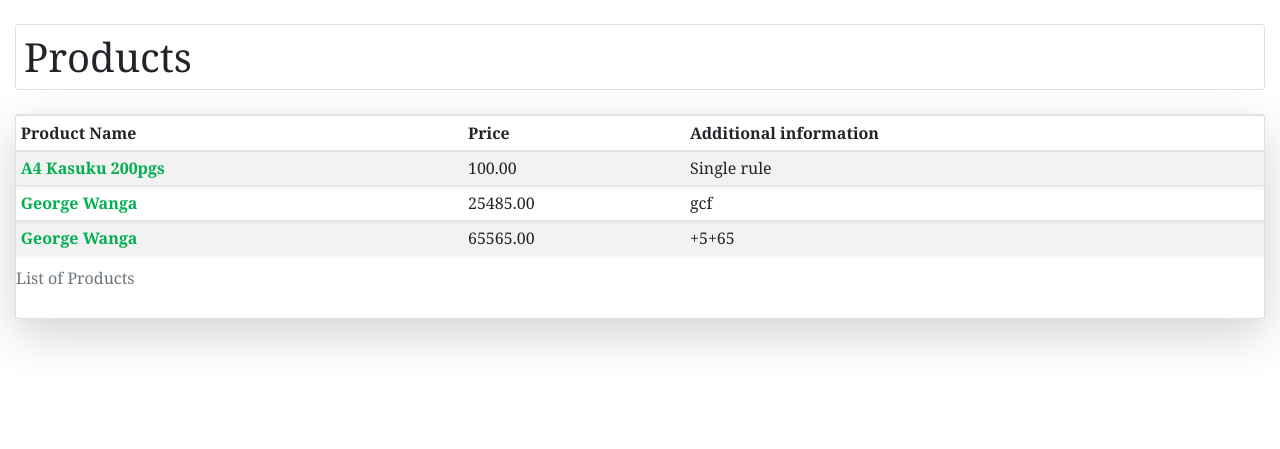
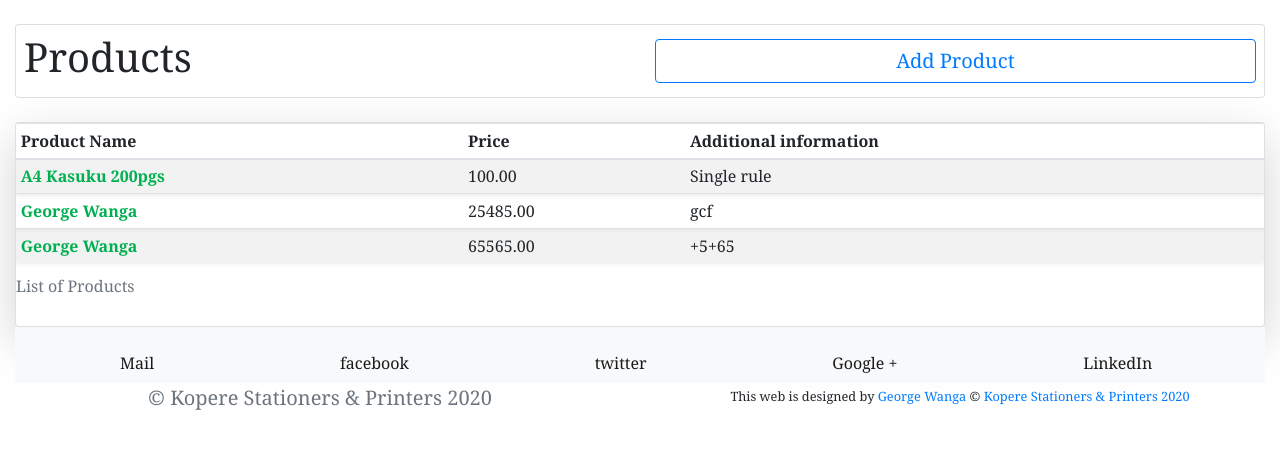
Before and after one commit to georgewanga/ksp, a Django app: page / in a window 1280 px wide. Shown: the part 62-511 px from the top of the page. Run offline with Django 3.2, Linux system fonts and the light colour scheme; data comes from the database, SQL or seed files in the repository; both versions use the stored data as it was after the commit; some libraries are stand-ins or nearby versions.

Commit message:
Formated the base html template and products template

```diff
--- a/inventories/templates/inventories/base.html
+++ b/inventories/templates/inventories/base.html
@@ -1,7 +1,20 @@
-{% extends "base.html" %} {% load static %}
+{% extends "base.html" %}
+{% load static %}
+{% url 'inventories:create' as add_product %}
 
 {% block body %}
-<h1 class=" card p-2 my-4">Products</h1>
+<div class=" card p-2 my-4">
+    <div class="row">
+        <div class="col my-auto">
+            <h1>Products</h1>
+        </div>
+        <div class="col my-auto">
+            <a class="btn btn-block btn-outline-primary" href="{% url 'inventories:create' %}">
+                <span class="lead"> Add Product </span>
+            </a>
+        </div>
+    </div>
+</div>
 {% block products_body %}
 No Content
 {% endblock products_body %}
--- a/templates/base.html
+++ b/templates/base.html
@@ -1,40 +1,73 @@
 {% load static %}
-<!DOCTYPE html>
+{% static 'images/icons/ksp33_16.png' as favicon %}
+
+<!doctype html>
 <html lang="en">
 
 <head>
-    <!-- Required meta tags -->
-    <meta charset="utf-8" />
-    <meta name="viewport" content="width=device-width, initial-scale=1, shrink-to-fit=no" />
+    {% comment %} Required meta tags {% endcomment %}
+    <meta charset="utf-8">
+    <meta name="viewport" content="width=device-width, initial-scale=1, shrink-to-fit=no">
+    <meta http-equiv="X-UA-Compatible" content="IE=edge">
+    <meta name="viewport" content="width=device-width, initial-scale=1">
+    {% block page_meta %}{% endblock %}
 
-    <!-- Bootstrap CSS -->
-    <link rel="stylesheet" href="{% static 'css/bootstrap.css' %}" />
+    {# Global styles #}
+    {% block site_css %}
+    {% include 'css.html' %}
+    {% endblock %}
 
-    <link rel="stylesheet" href="{% static 'css/main.css' %}" />
+    {# Page-specific styles #}
+    {% autoescape off %}
+    {% block page_css %}{% endblock %}
+    {% endautoescape %}
 
-    <title>
-        {% block title %}
-        KSP
-        {% endblock title %} |
-        Kopere Stationers & Printers
-    </title>
-    <link rel="icon" href="{% static 'images/icons/ksp33_16.png' %}" type="image/gif" sizes="16x16" />
+    {# Extra header stuff (scripts, styles, metadata, etc) #}
+    {% block extra_head %} {% endblock %}
+
+    <title>{% block title %} Kopere Stationers & Printers {% endblock title %} | K S & P </title>
+
+    <link rel="shortcut icon" href="{{ favicon }}" type="image/gif" sizes="16x16" />
+
 </head>
 
 <body style="font-family: Cambria, Cochin, Georgia, Times, 'Times New Roman', serif;">
     {% include 'navbar.html' %}
     <div class="container-fluid">
+        {% if messages %}
+        {% for message in messages %}
+        <div class="alert alert-{% if message.tags == 'error' %}danger{% elif message.tags == 'debug' %}light{% else %}{{message.tags}}{% endif %} text-center lead"
+            role="alert">
+            {{ message.tags }}: {{ message|escape }}
+        </div>
+        {% endfor %}
+        {% endif %}
+
+        {# Page content will go here #}
         {% block body %}
         <h1> No content </h1>
         {% endblock body %}
+
+        {% include 'footer.html' with company_name='Kopere Stationers & Printers' %}
+
+        {# Modal HTML #}
+        {% block modals %} {% endblock %}
     </div>
 
-    <a href="/admin"></a>
-    <!-- Optional JavaScript -->
-    <!-- jQuery first, then Popper.js, then Bootstrap JS -->
-    <script src="{% static 'js/jquery-3.5.1.slim.js' %}"></script>
-    <script src="{% static 'js/popper.js' %}"></script>
-    <script src="{% static 'js/bootstrap.js' %}"></script>
+
+    {# Global javascript #}
+    {% block site_js %}
+    {% include 'js.html' %}
+    {% endblock %}
+
+    {# Shared data for javascript #}
+    <script>
+    </script>
+
+    {# Page javascript #}
+    {% autoescape off %}
+    {% block page_js %} {% endblock %}
+    {% endautoescape %}
 </body>
 
 </html>
--- /dev/null
+++ b/templates/css.html
@@ -0,0 +1,9 @@
+{% load static %}
+{% static 'css/bootstrap.css' as bootstrap %}
+{% static 'css/main.css' as main %}
+
+
+<!-- Bootstrap CSS -->
+<link rel="stylesheet" href="{{ bootstrap }}" type="text/css" />
+
+<link rel="stylesheet" href="{{ main }}" type="text/css" />
--- /dev/null
+++ b/templates/footer.html
@@ -0,0 +1,42 @@
+{% load static %}
+
+<nav class="navbar navbar-expand-sm navbar-light bg-light">
+    <ul class="navbar-nav nav-fill w-100">
+        <li class="nav-item active">
+            <a class="nav-link m-0 p-0 mr-sm-3 mt-sm-3" href="mailto: info@ksp.co.ke" title="Send Mail to {{ company_name }}">
+                <i class="fa fa-envelope-o fa-lg" alt="mail"></i>&nbsp; Mail </a>
+        </li>
+        <li class="nav-item active">
+            <a class="nav-link m-0 p-0 mr-sm-3 mt-sm-3" target="_blank" href="https://www.facebook.com">
+                <i class="fa fa-facebook fa-lg" alt="facebook"></i>&nbsp; facebook </a>
+        </li>
+        <li class="nav-item active">
+            <a class="nav-link m-0 p-0 mr-sm-3 mt-sm-3" target="_blank" href="http://www.twitter.com">
+                <i class="fa fa-twitter fa-lg" alt="twitter"></i>&nbsp; twitter </a>
+        </li>
+        <li class="nav-item active">
+            <a class="nav-link m-0 p-0 mr-sm-3 mt-sm-3" target="_blank" href="http://www.google.com">
+                <i class="fa fa-google-plus fa-lg" alt="google+"></i>&nbsp; Google + </a>
+        </li>
+        <li class="nav-item active">
+            <a class="nav-link m-0 p-0 mr-sm-3 mt-sm-3" target="_blank" href="http://www.linkedin.com">
+                <i class="fa fa-linkedin fa-lg" alt="linkedin"></i>&nbsp; LinkedIn </a>
+        </li>
+    </ul>
+</nav>
+
+
+<div class="row bg-white">
+    <div class="col">
+        <div class="text-center">
+            <span class="lead text-muted">&copy {{ company_name }} {% now "Y" %}</span>
+        </div>
+    </div>
+    <div class="col">
+        <div class="text-center">
+            <small>This web is designed by <a target="_blank" href="https://www.linkedin.com/in/wangageorge/"> George
+                    Wanga </a></small>
+            <small>&copy <a target="_blank" href="https://ksp.co.ke"> {{ company_name }} {% now "Y" %} </a></small>
+        </div>
+    </div>
+</div>
--- /dev/null
+++ b/templates/js.html
@@ -0,0 +1,13 @@
+{% load static %}
+{% static 'js/jquery-3.5.1.slim.js' as slim %}
+{% static 'js/popper.js' as popper %}
+{% static 'js/bootstrap.js' as bootstrap %}
+{% static 'js/app.js' as app %}
+
+
+<script src="{{ slim }}"></script>
+<script src="{{ popper }}"></script>
+<script src="{{ bootstrap }}"></script>
+
+{% comment %} Custom JS {% endcomment %}
+<script src="{{ app }}"></script>
--- a/templates/navbar.html
+++ b/templates/navbar.html
@@ -19,14 +19,29 @@
 
     <div class="collapse navbar-collapse" id="navbarSupportedContent">
         <ul class="navbar-nav mr-auto">
-            <li class="nav-item active">
-                <a class="nav-link" href="{{ inventories }}"> Products <span class="sr-only">(current)</span></a>
+            <li class="nav-item {% if request.path == inventories %} active {% endif %}">
+                <a class="nav-link" href="{{ inventories }}">
+                    Products
+                    {% if request.path == inventories %}
+                    <span class="sr-only">(current)</span>
+                    {% endif %}
+                </a>
             </li>
-            <li class="nav-item">
-                <a class="nav-link" href="{{ services }}"> Services </a>
+            <li class="nav-item {% if request.path == services %} active {% endif %}">
+                <a class="nav-link" href="{{ services }}">
+                    Services
+                    {% if request.path == services %}
+                    <span class="sr-only">(current)</span>
+                    {% endif %}
+                </a>
             </li>
-            <li class="nav-item">
-                <a class="nav-link" href="{{ sales }}"> Sales </a>
+            <li class="nav-item {% if request.path == sales %} active {% endif %}">
+                <a class="nav-link" href="{{ sales }}">
+                    Sales
+                    {% if request.path == sales %}
+                    <span class="sr-only">(current)</span>
+                    {% endif %}
+                </a>
             </li>
             <li class="nav-item">
                 <a class="nav-link" href="/admin"> Admin </a>
```
Also changed, not shown: Capture.PNG (added), db.sqlite3, static/js/app.js (added).
